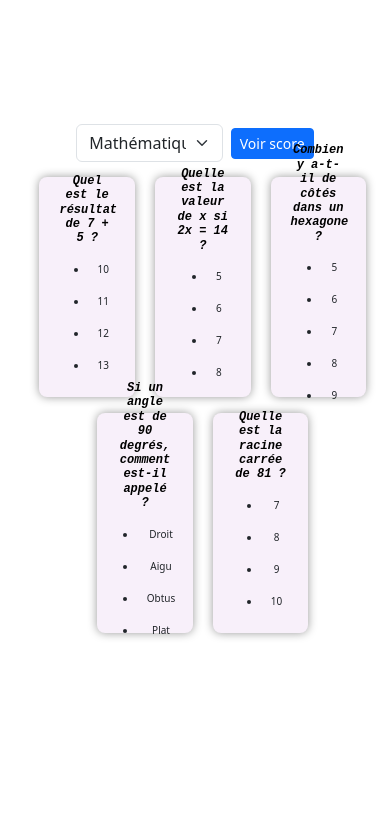
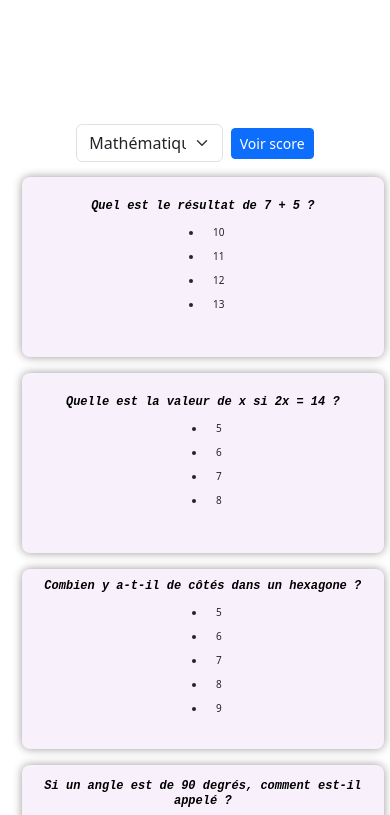
Before and after one commit to Tendry-Rkt56/js-quizz-app, a plain HTML site: page index.html in a window 390 px wide. Shown: the top 815 px of the page. Drawn offline with Linux system fonts and the light colour scheme.

Commit message:
Modification des bugs

```diff
--- a/style_admin/app.css
+++ b/style_admin/app.css
@@ -85,8 +85,8 @@ body {
     }
 
     .item {
-        width:calc(100% / 4);
-        height:220px;
+        width:calc(100% / 2);
+        height:auto;
         margin:8px 10Px;
         box-shadow:0 0 10px rgba(0,0,0,0.4);
     }
@@ -98,14 +98,14 @@ body {
 
     .li {
         margin-bottom:5px;
-        padding:6px 10px;
+        padding:2px 10px;
         font-size:10px;
     }
 }
 
-@media (max-width:350px){
+@media (max-width:400px){
     .item{
-        width:60%;
+        width:100%;
         height:180Px;
     }
 }
```
